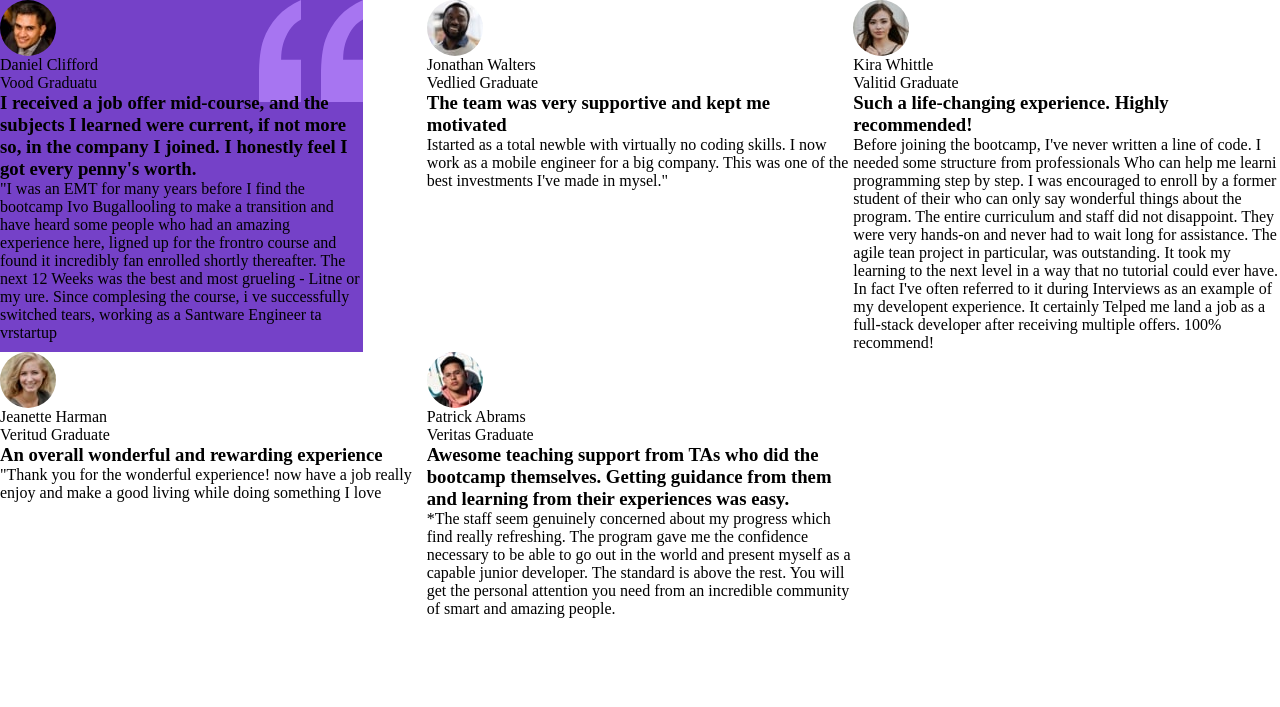
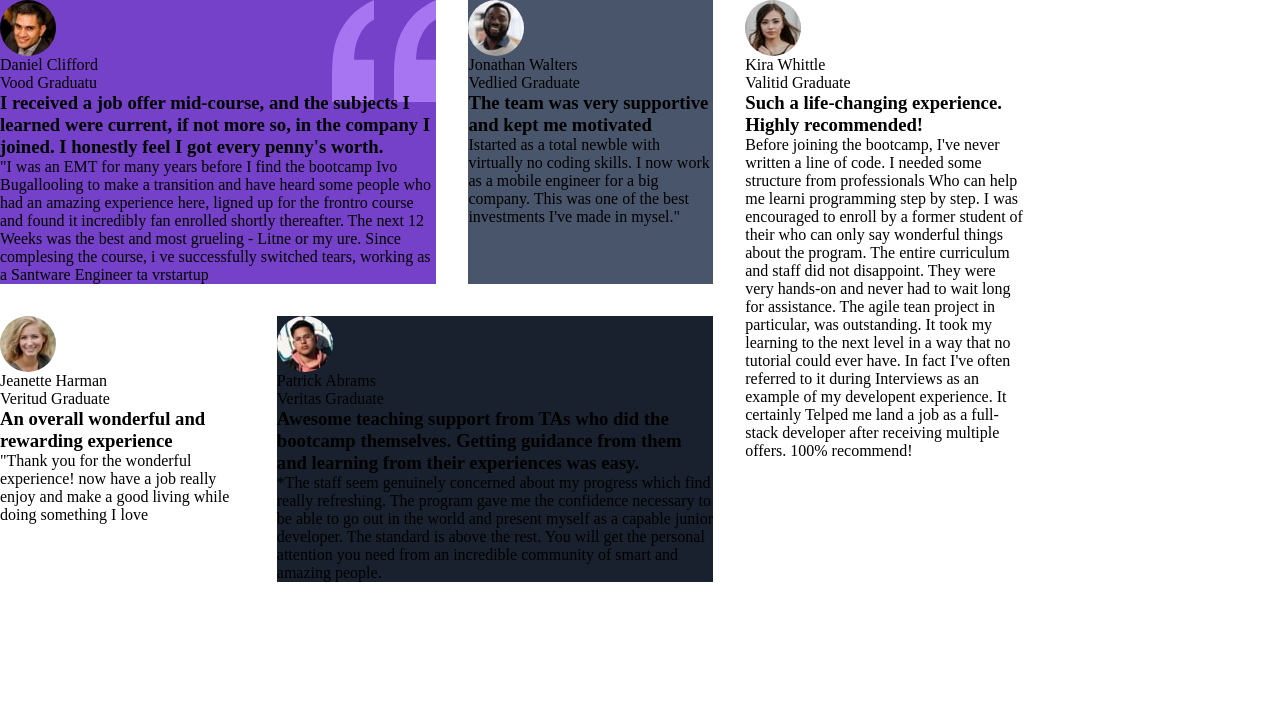
Before and after one commit to halaibrahim867/Testimonials-grid-section, a plain HTML site: page index.html in a window 1280 px wide. Drawn offline with Linux system fonts and the light colour scheme.

Commit message:
modify grid and add column and row sapn

```diff
--- a/css/style.css
+++ b/css/style.css
@@ -3,9 +3,12 @@
     margin: 0;
 }
 .testimonial{
+    width:80%;
     display: grid;
-    grid-template-columns: repeat(3, minmax(15.625rem,1fr));
-    grid-template-rows: repeat(2,1fr);
+    grid-template-columns: repeat(4,auto);
+    grid-template-rows: repeat(2,minmax(16rem,max-content));
+    grid-gap: 2rem;
+    justify-content: center;
 }
 .testimonial div img{
     display: flex;
@@ -16,5 +19,24 @@
     rgb(117, 65, 200);
     background-repeat: no-repeat;
     background-position:top right;
-    margin-inline-end: 4rem;
+    grid-column-start:1;
+    grid-column-end: 3;
 }
+.testimonial .test-jonathan{
+    background-color:  rgb(72, 85, 106);
+    grid-column-start: 3;
+}
+.testimonial .test-kira ,
+.testimonial .test-jeanette{
+    background-color: rgb(255, 255, 255);
+}
+.testimonial .test-kira{
+    grid-column-start: 4;
+    grid-row-start: 1;
+    grid-row-end: 3;
+}
+.testimonial .test-patrick{
+    background-color:  rgb(25, 33, 46);
+    grid-column-start: 2;
+    grid-column-end: 4;
+}
--- a/index.html
+++ b/index.html
@@ -41,7 +41,7 @@
             <p>Before joining the bootcamp, I've never written a line of code. I needed some structure from professionals Who can help me learni programming step by step. I was encouraged to enroll by a former student of their who can only say wonderful things about the program. The entire curriculum and staff did not disappoint. They were very hands-on and never had to wait long for assistance. The agile tean project in particular, was outstanding. It took my learning to the next level in a way that no tutorial could ever have. In fact I've often referred to it during Interviews as an example of my developent experience. It certainly Telped me land a job as a full-stack developer after receiving multiple offers. 100% recommend!</p>
         </div>
 
-        <div>
+        <div class="test-jeanette">
             <img src="images/image-jeanette.jpg" alt="">
             <p class="test-name">Jeanette Harman</p>
             <p class="grad">Veritud Graduate</p>
@@ -49,7 +49,7 @@
             <p>"Thank you for the wonderful experience! now have a job really enjoy and make a good living while doing something I love</p>
         </div>
 
-        <div>
+        <div class="test-patrick">
             <img src="images/image-patrick.jpg" alt="">
             <p class="test-name">Patrick Abrams</p>
             <p class="grad">Veritas Graduate</p>
```
